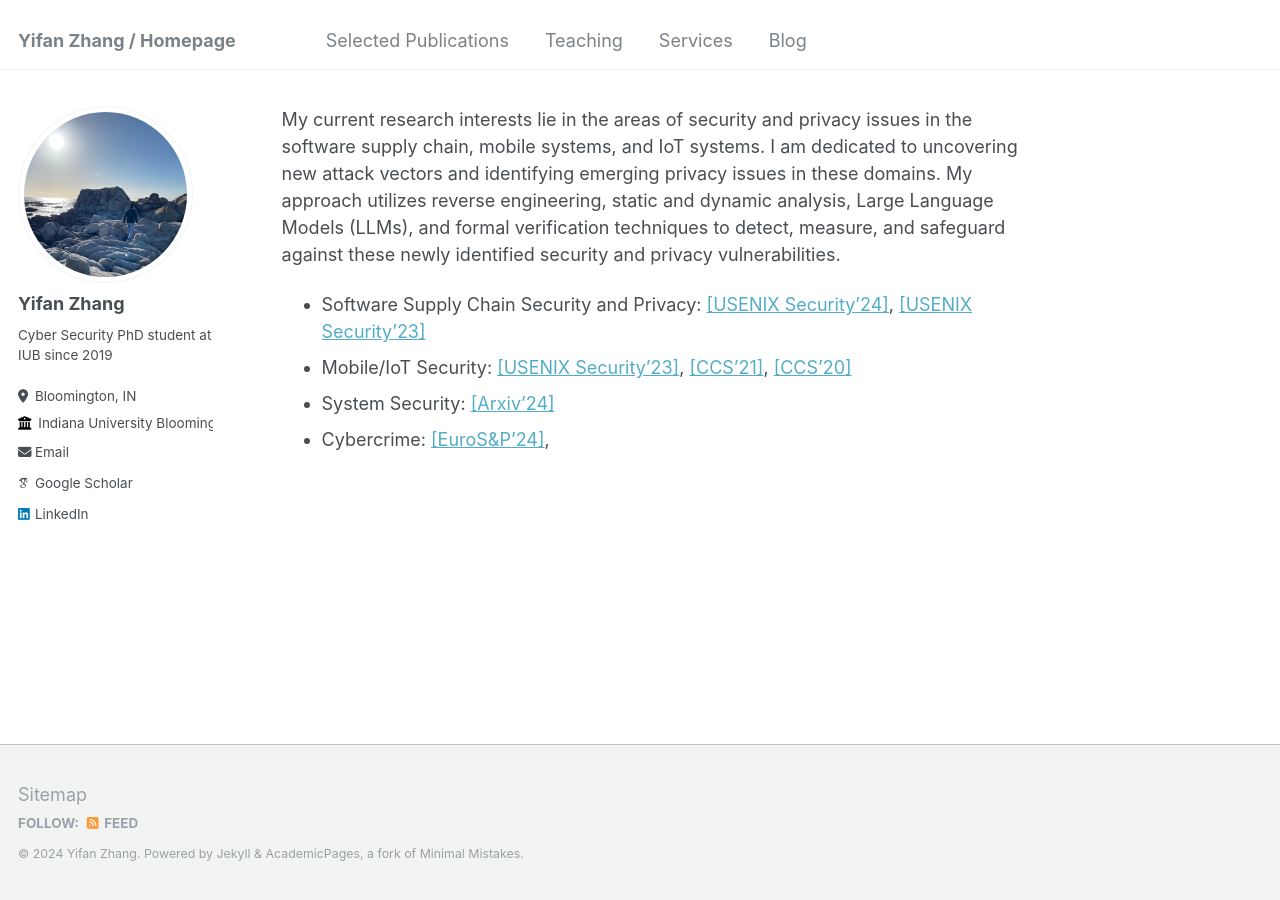
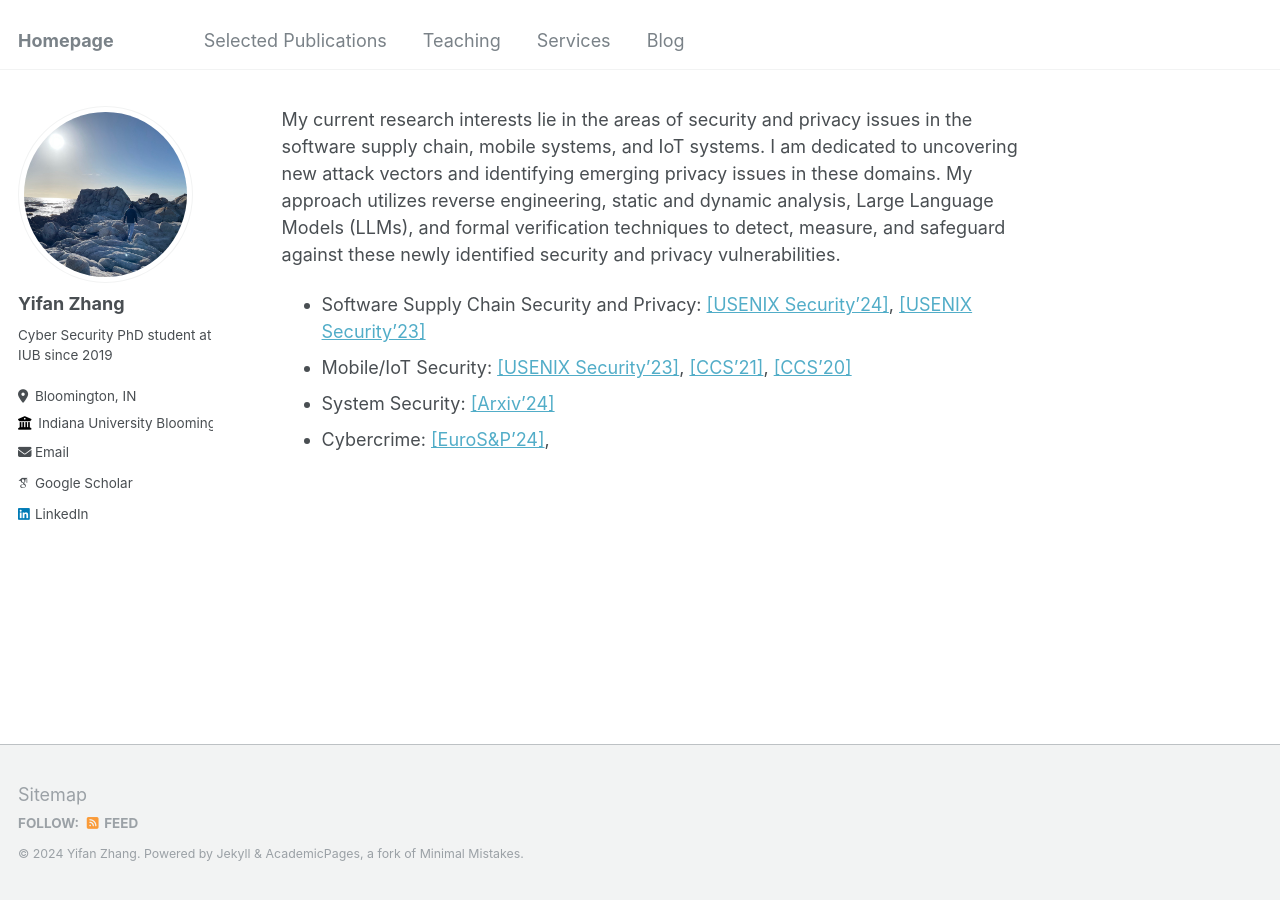
Before and after one commit to Gao-Chuan/Gao-Chuan.github.io, a Jekyll site: the page built from _pages/about.md, in a window 1280 px wide. Built offline with Jekyll 4.4.1, drawn with Linux system fonts in a browser that asks for light colours; some web fonts are replaced.

Commit message:
fix homepage

```diff
--- a/_config.yml
+++ b/_config.yml
@@ -8,7 +8,7 @@
 
 # Basic Site Settings
 locale                   : "en-US"
-title                    : "Yifan Zhang / Homepage"
+title                    : "Homepage"
 title_separator          : "-"
 name                     : &name "Yifan Zhang"
 description              : &description "Active Security Researcher"
```
